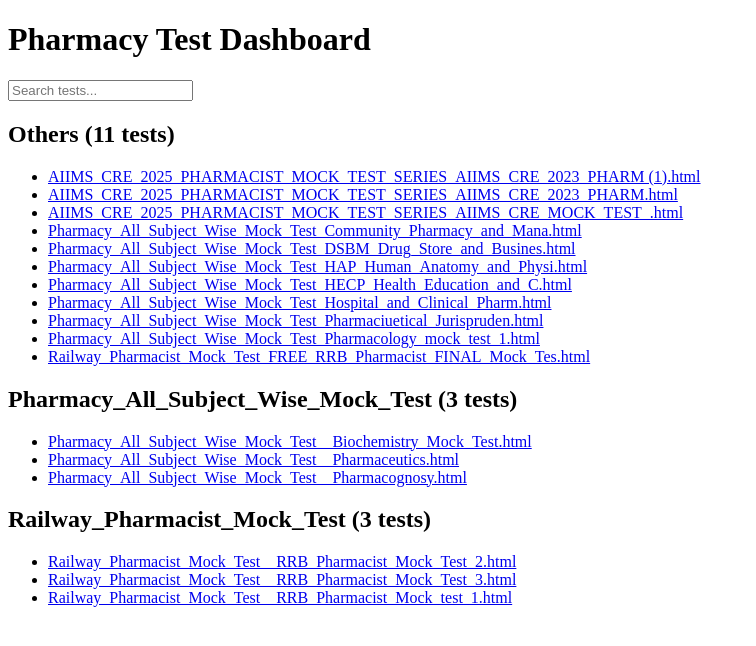
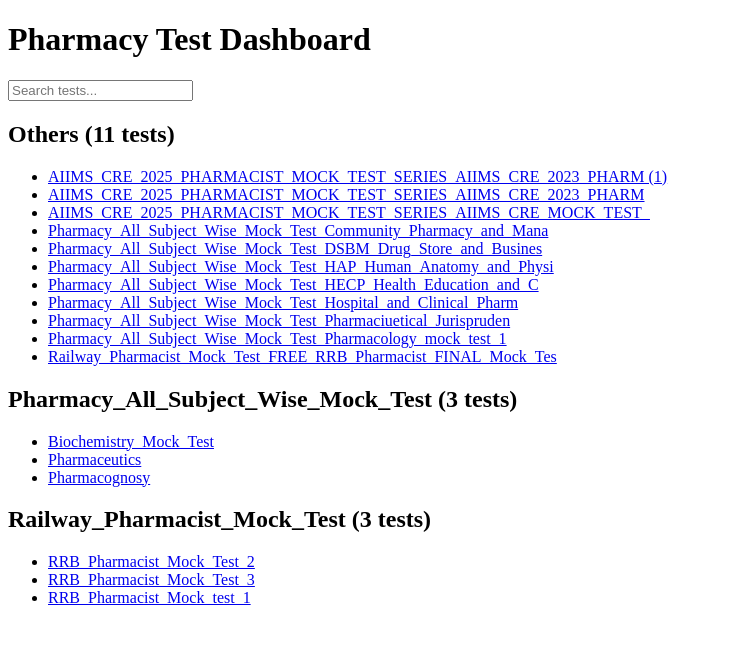
Before and after one commit to AdrashxX/test-dashboard-hm, a Next.js app: page / in a window 1280 px wide. Shown: the top 646 px of the page, without its empty margins (0-756 px from the left). Built offline with nearby package versions, Linux system fonts and the light colour scheme.

Commit message:
Update index.js

```diff
--- a/pages/index.js
+++ b/pages/index.js
@@ -10,11 +10,16 @@
   files.forEach((file) => {
     if (file.endsWith(".html")) {
       let subject = "Others";
+      let testName = file.replace(".html", "");
+
       if (file.includes("__")) {
-        subject = file.split("__")[0];
+        const parts = file.split("__");
+        subject = parts[0]; // before "__"
+        testName = parts[1].replace(".html", ""); // after "__"
       }
+
       if (!subjects[subject]) subjects[subject] = [];
-      subjects[subject].push(file);
+      subjects[subject].push({ file, testName });
     }
   });
 
@@ -24,11 +29,13 @@
 export default function Home({ subjects }) {
   const [query, setQuery] = useState("");
 
-  // Filter subjects/tests based on search query
+  // Filter by query
   const filteredSubjects = Object.fromEntries(
     Object.entries(subjects).map(([subject, tests]) => [
       subject,
-      tests.filter((test) => test.toLowerCase().includes(query.toLowerCase()))
+      tests.filter((t) =>
+        (t.testName + subject).toLowerCase().includes(query.toLowerCase())
+      ),
     ]).filter(([_, tests]) => tests.length > 0)
   );
 
@@ -36,7 +43,6 @@
     <div className="p-6 bg-gray-100 min-h-screen">
       <h1 className="text-3xl font-bold mb-6">Pharmacy Test Dashboard</h1>
 
-      {/* Search bar */}
       <input
         type="text"
         placeholder="Search tests..."
@@ -52,13 +58,13 @@
               {subject} ({filteredSubjects[subject].length} tests)
             </h2>
             <ul className="list-disc ml-6">
-              {filteredSubjects[subject].map((file) => (
-                <li key={file}>
+              {filteredSubjects[subject].map((test) => (
+                <li key={test.file}>
                   <a
-                    href={`/test/${encodeURIComponent(file)}`}
+                    href={`/viewer?file=${encodeURIComponent(test.file)}`}
                     className="text-blue-600 hover:underline"
                   >
-                    {file}
+                    {test.testName}
                   </a>
                 </li>
               ))}
```
